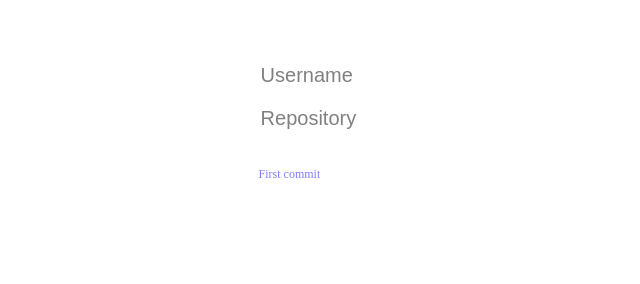
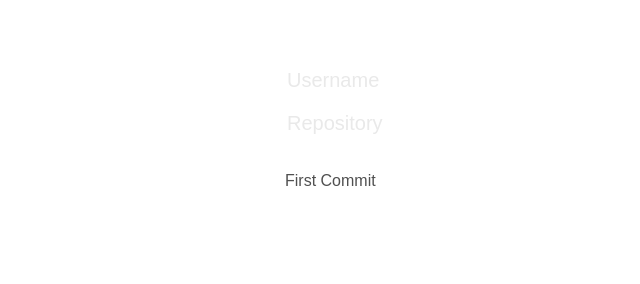
Before and after one commit to vivekthl/ficom, a plain HTML site: page index.html in a window 1280 px wide. Shown: the whole page, without its empty margins (255-895 px from the left). Drawn offline with Linux system fonts and the light colour scheme.

Commit message:
cleanup - styles

```diff
--- a/css/main.css
+++ b/css/main.css
@@ -1,26 +1,16 @@
+.container {
+    width:200px;
+    height:200px;
 
-/* CONTENT CONTAINER SECTION */
-div.container {
-    width:20%;
-    display:block;
-    margin-left:auto;
-    margin-right:auto;
-    margin-top:5%;
+    position:relative;
+    left:0; top:60; right:0; bottom:0;
+
+    margin:auto;
 }
 
-
-/* Responsively change parameters according to screen size */
-/* If screen width is less than 680 pixels do as follows*/
-@media screen and (max-width:680px) {
-    div.container { width:35%;}
-}
-
-@media screen and (max-width:500px) {
-    div.container { width:55%;}
-}
-
-@media screen and (max-width:200px) {
-    div.container { width:60%;}
+body {
+    font-family:Arial, sans-serif;
+    color:#505050;
 }
 
 .message{
@@ -58,15 +48,15 @@ div.container {
     width:200px;
     outline:0;
 }
+
 .button {
-  position: relative;
-  vertical-align: top;
-  width: 200px;
-  height: 60px;
+  cursor:pointer;
+  margin-bottom:10%;
 
-  font-size:12px;
-  color:#7f7fff;
-  cursor:pointer;
+}
+
+.button:hover {
+    border-bottom:1px solid lightgrey;
 }
 
 
@@ -76,15 +66,31 @@ div.container {
     color:#4e575b;
 }
 
+
 ::-webkit-input-placeholder { /* Chrome/Opera/Safari */
-    color: grey;
+  color: #e9e9e9;
 }
 ::-moz-placeholder { /* Firefox 19+ */
-  color:grey;
+  color: #e9e9e9;
 }
 :-ms-input-placeholder { /* IE 10+ */
-  color:grey;
+  color: #e9e9e9;
 }
 :-moz-placeholder { /* Firefox 18- */
-  color:grey;
+  color: #e9e9e9;
 }
+
+
+/* Responsively change parameters according to screen size */
+/* If screen width is less than 680 pixels do as follows*/
+/* @media screen and (max-width:680px) { */
+/*     div.container { width:35%;} */
+/* } */
+
+/* @media screen and (max-width:500px) { */
+/*     div.container { width:55%;} */
+/* } */
+
+/* @media screen and (max-width:200px) { */
+/*     div.container { width:60%;} */
+/* } */
--- a/index.html
+++ b/index.html
@@ -9,7 +9,7 @@
 <div class="container">
   <input type="text" class="textBox" id="username" placeholder="Username"/> <br> <br>
   <input type="text" class="textBox" id="repo" placeholder="Repository"/> <br><br><br>
-  <div  class="button" id="button"> First commit </div>
+  <div  class="button" id="button">First Commit</div>
   <br><br><br>
   <div id="output"></div>
 </div>
```
Also changed, not shown: 1 other file.
